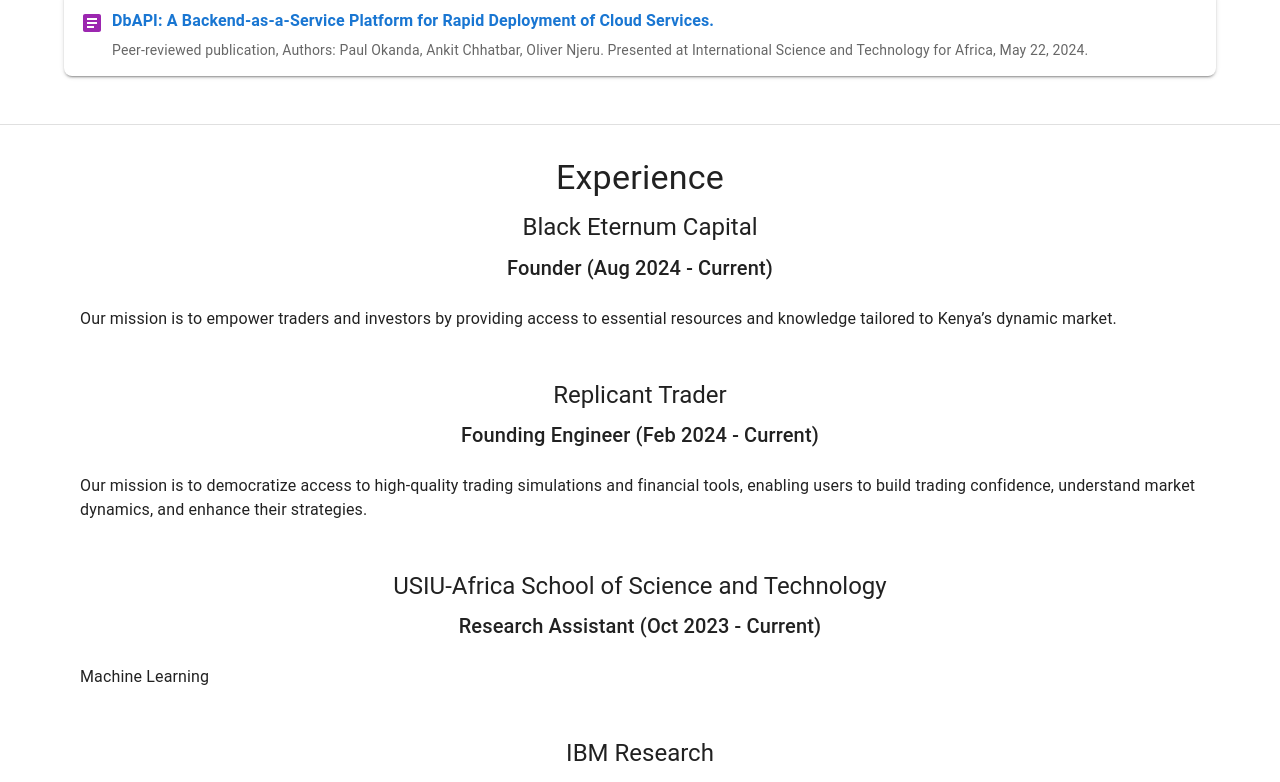
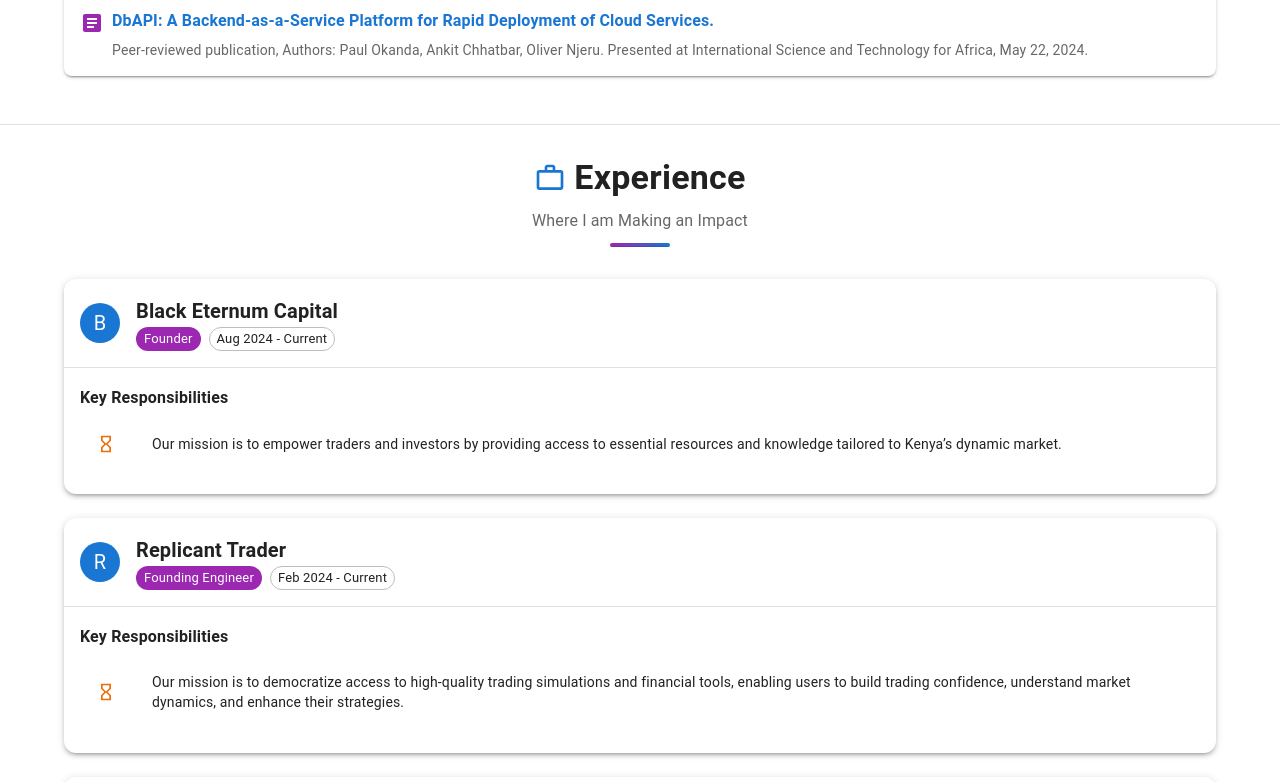
Before and after one commit to olivernjeru/olivernjeru.github.io, a React (Create React App) app: page / in a window 1280 px wide. Shown: the part 2380-3162 px from the top of the page. Built offline with nearby package versions, Linux system fonts and the light colour scheme.

Commit message:
feat: enhance Experience component with card layout and animations for improved presentation

```diff
--- a/src/components/Experience.js
+++ b/src/components/Experience.js
@@ -1,44 +1,132 @@
 import React from 'react';
-import { Typography, Box, Container, List, ListItem } from '@mui/material';
+import {
+  Box,
+  Container,
+  Card,
+  CardHeader,
+  CardContent,
+  Typography,
+  List,
+  ListItem,
+  ListItemIcon,
+  ListItemText,
+  Chip,
+  Divider,
+  Grow,
+  Stack,
+  useTheme,
+  Avatar,
+} from '@mui/material';
+import WorkOutlineIcon from '@mui/icons-material/WorkOutline';
+import CheckCircleIcon from '@mui/icons-material/CheckCircle';
+import HourglassEmptyIcon from '@mui/icons-material/HourglassEmpty';
+import SectionHeader from './SectionHeader';
 import { workExperienceData } from './dataStores/ExperienceObject';
 
 const Experience = () => {
+  const theme = useTheme();
+
   return (
     <Box
       id="work"
       sx={{
         minHeight: "100vh", // Minimum full viewport height
-        display: "flex", // Flexbox for alignment
-        flexDirection: "column", // Stack content vertically
-        justifyContent: "center", // Center content vertically
-        alignItems: "center", // Center content horizontally
-        overflowY: "auto", // Allow scrolling for long content
         padding: { xs: "1rem", md: "2rem" }, // Adjust padding for mobile and larger screens
+        background: `linear-gradient(135deg, ${theme.palette.background.paper} 0%, ${theme.palette.background.default} 100%)`,
       }}
     >
-      <Container>
-        <Typography variant="h4" align="center" gutterBottom>
-          Experience
-        </Typography>
-        {Object.entries(workExperienceData).map(([organization, details], index) => (
-          <Box
-            key={index}
-            mb={{ xs: 3, md: 4 }}
-            sx={{ textAlign: { xs: "left", md: "center" } }}
+      <Container maxWidth="lg">
+        <SectionHeader
+          icon={WorkOutlineIcon}
+          title="Experience"
+          subtitle="Where I am Making an Impact"
+          delay={800}
+        />
+
+        <Stack spacing={3}>
+          {Object.entries(workExperienceData).map(
+            ([organization, details], index) => {
+              const isOngoing = details.duration.includes('Current');
+              return (
+                <Grow in timeout={800 + index * 200} key={organization}>
+                  <Card
+                    sx={{
+                      borderRadius: 3,
+                      boxShadow: theme.shadows[3],
+                      transition: 'transform 0.3s, box-shadow 0.3s',
+                      '&:hover': {
+                        transform: 'translateY(-5px)',
+                        boxShadow: theme.shadows[6],
+                      },
+                    }}
                   >
-            <Typography variant="h5" gutterBottom>
+                    {/* Header with role & duration as Chips */}
+                    <CardHeader
+                      avatar={
+                        <Avatar sx={{ bgcolor: theme.palette.primary.main }}>
+                          {organization.charAt(0)}
+                        </Avatar>
+                      }
+                      title={
+                        <Typography variant="h6" fontWeight={700}>
                           {organization}
                         </Typography>
-            <Typography variant="h6" gutterBottom>
-              {details.title} ({details.duration})
+                      }
+                      subheader={
+                        <Stack direction="row" spacing={1} alignItems="center">
+                          <Chip
+                            label={details.title}
+                            size="small"
+                            color="secondary"
+                          />
+                          <Chip
+                            label={details.duration}
+                            size="small"
+                            variant="outlined"
+                          />
+                        </Stack>
+                      }
+                    />
+
+                    <Divider />
+
+                    {/* Responsibilities: choose icon based on status */}
+                    <CardContent>
+                      <Typography
+                        variant="subtitle1"
+                        fontWeight={600}
+                        gutterBottom
+                      >
+                        Key Responsibilities
                       </Typography>
-            <List>
+
+                      <List dense>
                         {details.responsibilities.map((task, idx) => (
-                <ListItem key={idx}>{task}</ListItem>
+                          <ListItem key={idx}>
+                            <ListItemIcon>
+                              {isOngoing ? (
+                                <HourglassEmptyIcon
+                                  color="warning"
+                                  fontSize="small"
+                                />
+                              ) : (
+                                <CheckCircleIcon
+                                  color="primary"
+                                  fontSize="small"
+                                />
+                              )}
+                            </ListItemIcon>
+                            <ListItemText primary={task} />
+                          </ListItem>
                         ))}
                       </List>
-          </Box>
-        ))}
+                    </CardContent>
+                  </Card>
+                </Grow>
+              );
+            }
+          )}
+        </Stack>
       </Container>
     </Box>
   );
```
Lines whose indentation alone changed are shown as unchanged.
